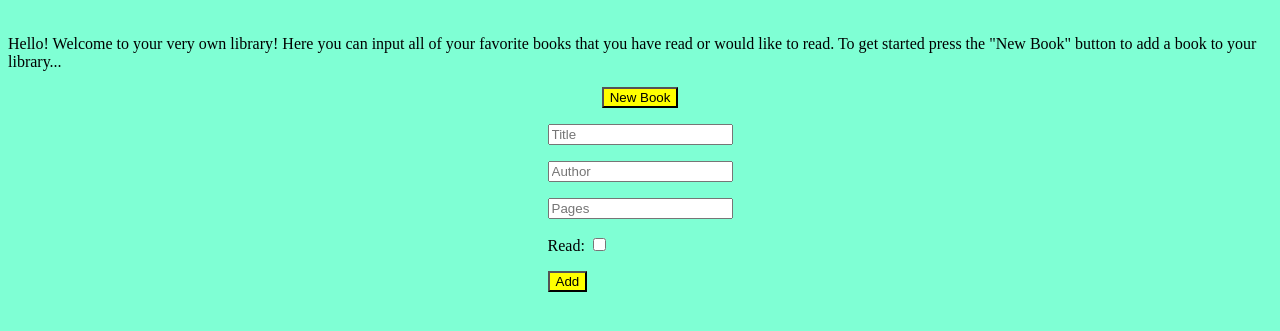
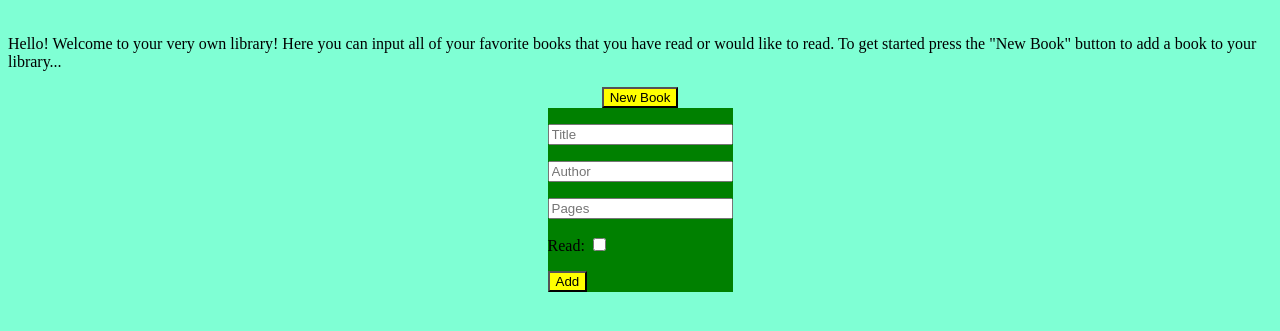
Before and after one commit to jesusross15/library, a plain HTML site: page index.html in a window 1280 px wide. Both pictures are taken after a click on the button "New Book". Shown: the part 69-400 px from the top of the page. Drawn offline with Linux system fonts and the light colour scheme.

Commit message:
Working button

```diff
--- a/index.html
+++ b/index.html
@@ -9,7 +9,6 @@
 </head>
 <body>
     <div class="container">
-
         <h1>My Library</h1>
         <p>Hello! Welcome to your very own library! Here you can input all of your favorite books that you
             have read or would like to read. To get started press the "New Book" button to add a book to your library...</p>
@@ -17,8 +16,8 @@
             <button id="new-book-button">New Book</button>
         </div>
 
-        <div class="new-book-card">
-            <form id="form" action="/Script.js"></form>
+        <div class="new-book-card" style="display: none;">
+            <form id="new-book-form">
                 <div id="textInput">
                     <p><input type="text" id="title" name="title" placeholder="Title"></p>
                     <p><input type="text" id="author" name="author" placeholder="Author"></p>
@@ -27,7 +26,7 @@
                 <div id="read">
                     <p><label >Read: </label><input type="checkbox" id="read" name="read" value="yes"></p>
                 </div>
-                <button type="submit" form="form" id="add-button">Add</button>
+                <button type="submit" form="new-book-form" id="add-button">Add</button>
             </form>
         </div>
 
--- a/script.js
+++ b/script.js
@@ -8,24 +8,33 @@ function Book (title, author, pages, read){
     this.author = author;
     this.pages = pages;
     this.read = read;
-    this.info = function() {
-        return (`${this.title} by ${this.author}, ${this.pages} pages, `)
-    }
+    // this.info = function() {
+    //     return (`${this.title} by ${this.author}, ${this.pages} pages, `)
+    // }
 }
 
 // Add book to Library
-// function addBookToLibrary() {
+function addBookToLibrary() {
+    let title = document.querySelector("#title").value;
+    let author = document.querySelector("#author").value;
+    let pages = document.querySelector("#pages").value;
+    let read = document.querySelector("#read").checked;
 
-// }
+}
 
 
 // button event listeners to create a new book, add a new book to page, and to close popup
-  const addBtn = document.querySelector('#add-button');
-  addBtn.addEventListener('click', addBookToLibrary);
 
-  const newBookBtn = document.querySelector('#new-book-button');
-  newBookBtn.addEventListener('click', () => popUpForm.style.display = 'block');
+const newBookBtn = document.getElementById("new-book-button");
 
-  const popUpForm = document.getElementById('new-book-card');
-  const closePopUp = document.getElementsByTagName('span')[0];
-  closePopUp.addEventListener('click', () => popUpForm.style.display = 'none');
+newBookBtn.addEventListener("click", function() {
+    const newBookForm = document.getElementsByClassName("new-book-card")[0];
+    newBookForm.style.display = "block";
+})
+
+const addBtn = document.querySelector("#add-button");
+addBtn.addEventListener("click", addBookToLibrary);
+
+//   const popUpForm = document.getElementById('new-book-card');
+//   const closePopUp = document.getElementsByTagName('span')[0];
+//   closePopUp.addEventListener('click', () => popUpForm.style.display = 'none');
--- a/styles.css
+++ b/styles.css
@@ -11,3 +11,7 @@ button {
     align-items: center;
     justify-content: center;
 }
+
+.new-book-card {
+    background-color: green;
+}
```
